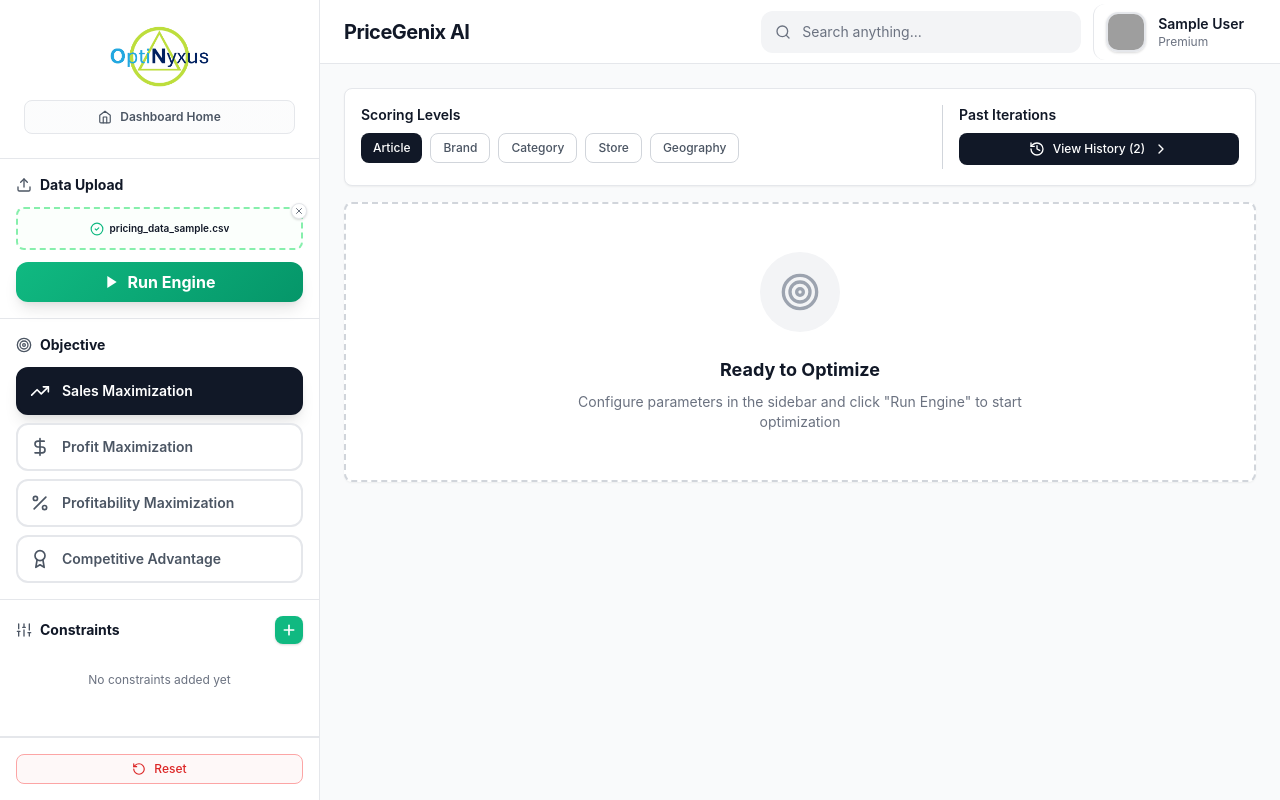
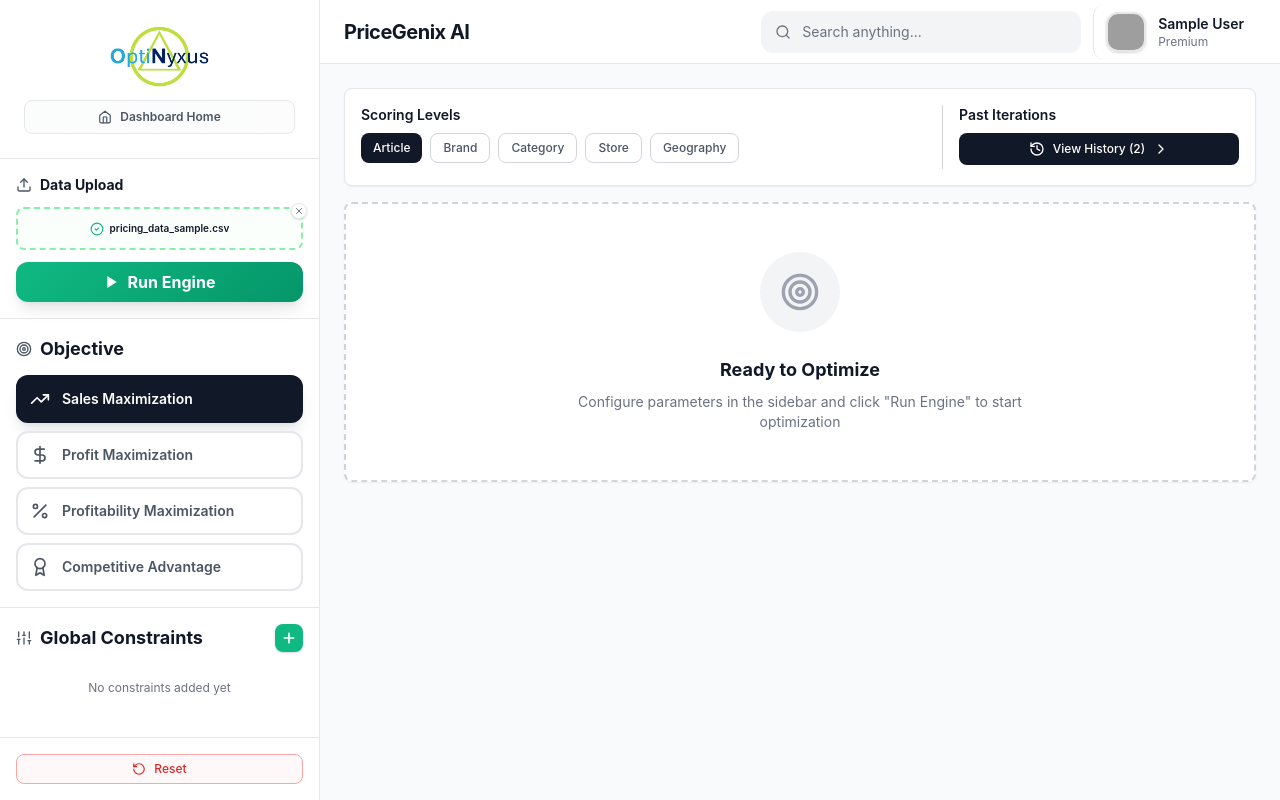
Before and after one commit to optinyxus/optinyxus-frontend, a React (Vite) app: page /dashboard/pricegenix in a window 1280 px wide. Built offline with nearby package versions, Linux system fonts and the light colour scheme; sample sign-in values are in the browser's storage; grey boxes are pictures that could not be loaded.

Commit message:
Font Size Increased

```diff
--- a/src/components/sidebars/PriceGenixSidebar.jsx
+++ b/src/components/sidebars/PriceGenixSidebar.jsx
@@ -242,7 +242,7 @@
           <div className="p-4 border-b border-border-gray">
             <div className="flex items-center gap-2 mb-3">
               <Target className="w-4 h-4 text-secondary-text" strokeWidth={2} />
-              <h3 className="text-sm font-bold text-primary-text">Objective</h3>
+              <h3 className="text-lg font-bold text-primary-text">Objective</h3>
             </div>
 
             <div className="space-y-2">
@@ -270,12 +270,12 @@
             </div>
           </div>
 
-          {/* Constraints */}
+          {/* Global Constraints */}
           <div className="p-4 border-b border-border-gray">
             <div className="flex items-center justify-between mb-3">
               <div className="flex items-center gap-2">
                 <Sliders className="w-4 h-4 text-secondary-text" strokeWidth={2} />
-                <h3 className="text-sm font-bold text-primary-text">Constraints</h3>
+                <h3 className="text-lg font-bold text-primary-text">Global Constraints</h3>
               </div>
 
               {constraints.length < constraintTypes.length && (
```
